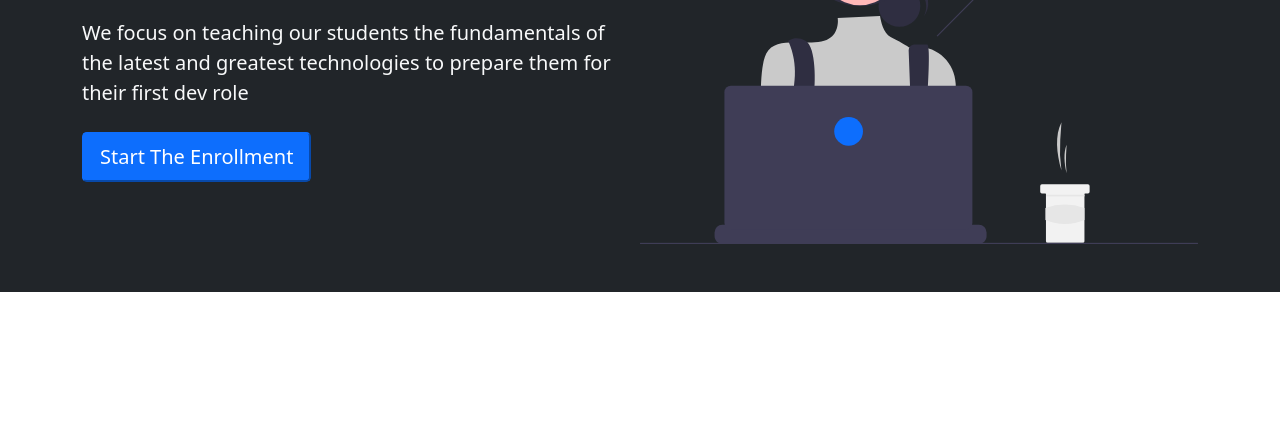
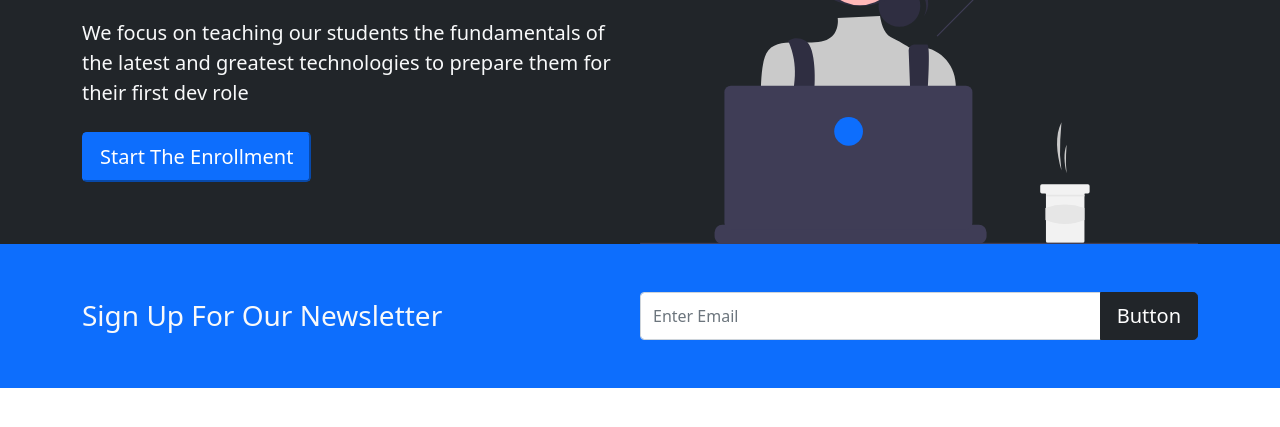
Before and after one commit to jainpranayr/frontendschool, a plain HTML site: page index.html in a window 1280 px wide. Shown: the part 237-664 px from the top of the page. Drawn offline with nearby package versions, Linux system fonts and the light colour scheme.

Commit message:
add newsletter section

```diff
--- a/index.html
+++ b/index.html
@@ -44,10 +44,12 @@
     </nav>
 
     <!-- Hero  -->
-    <section class="bg-dark text-light p-5 text-center text-sm-start">
+    <section
+      class="bg-dark text-light p-5 p-lg-0 pt-lg-5 text-center text-sm-start"
+    >
       <div class="container">
         <div class="d-sm-flex align-items-center justify-content-between">
-          <div class="">
+          <div>
             <h1>
               Become a
               <span class="text-warning">Web Developer</span>
@@ -67,6 +69,19 @@
       </div>
     </section>
 
+    <!-- Newsletter -->
+    <section class="bg-primary text-light p-5">
+      <div class="container">
+        <div class="d-md-flex justify-content-between align-items-center">
+          <h3 class="mb-3 mb-md-0">Sign Up For Our Newsletter</h3>
+          <div class="input-group newsletter-input">
+            <input type="text" class="form-control" placeholder="Enter Email" />
+            <button class="btn btn-dark btn-lg" type="button">Button</button>
+          </div>
+        </div>
+      </div>
+    </section>
+
     <script
       src="https://cdn.jsdelivr.net/npm/bootstrap@5.1.0/dist/js/bootstrap.bundle.min.js"
       integrity="sha384-U1DAWAznBHeqEIlVSCgzq+c9gqGAJn5c/t99JyeKa9xxaYpSvHU5awsuZVVFIhvj"
--- a/style.css
+++ b/style.css
@@ -0,0 +1,5 @@
+@media only screen and (min-width: 768px) {
+  .newsletter-input {
+    width: 50%;
+  }
+}
```
